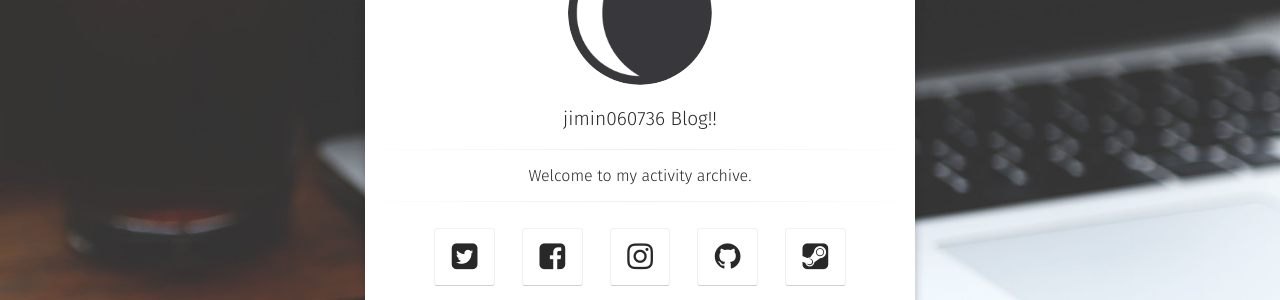
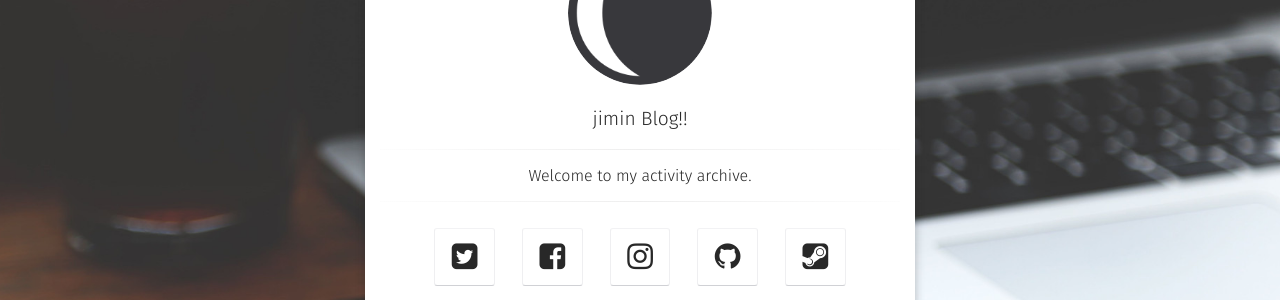
Before and after one commit to jimin060726/jimin060726.github.com, a Jekyll site: the page built from index.html, in a window 1280 px wide. Shown: the part 291-591 px from the top of the page. Built offline with Jekyll 4.4.1, drawn with Linux system fonts in a browser that asks for light colours; some web fonts are replaced.

Commit message:
Update _config.yml

```diff
--- a/_config.yml
+++ b/_config.yml
@@ -1,5 +1,5 @@
 # Site
-title:              jimin060736 Blog!!
+title:              jimin Blog!!
 bio:                'Welcome to my activity archive.'
 description:        "Welcome to my activity archive"
 reading_time:       true
```
